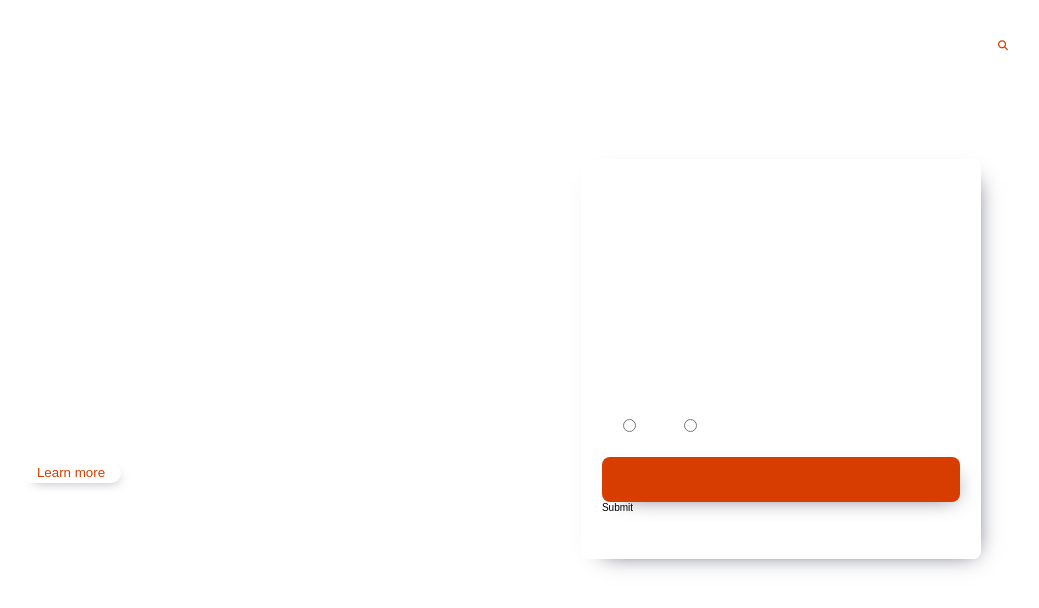
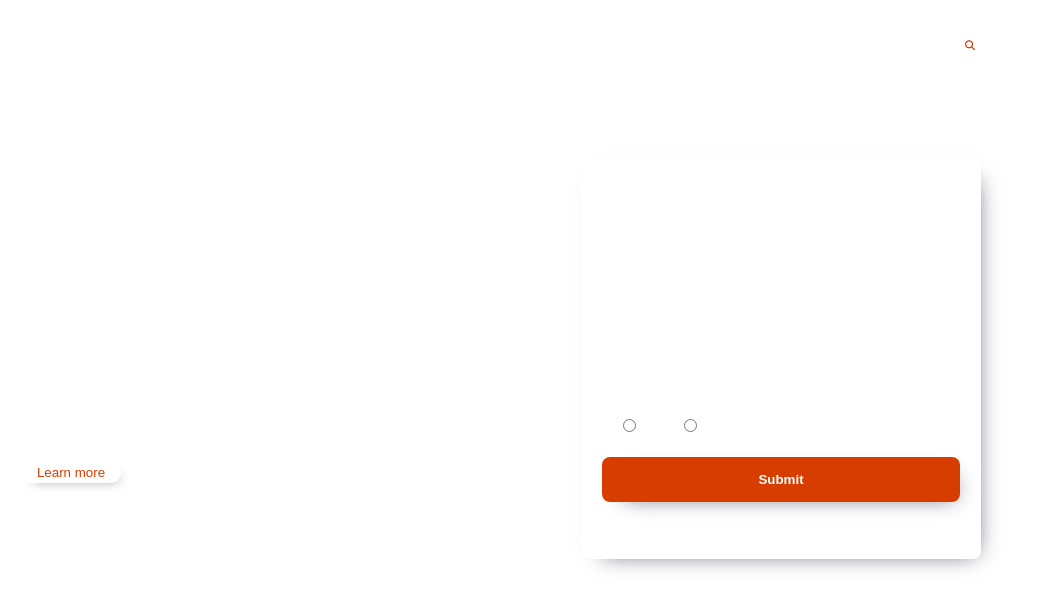
Before and after one commit to Aecheverri1/content-workshop-one, a plain HTML site: page index.html in a window 1280 px wide. Shown: the whole page, without its empty margins (139-1178 px from the left). Drawn offline with Linux system fonts and the light colour scheme.

Commit message:
Added styles corrections for searchbar

```diff
--- a/css/styles.css
+++ b/css/styles.css
@@ -43,6 +43,7 @@ nav {
 
 .searchbar-input {
     border-style: none;
+    width: 90%;
     outline: none;
     color: rgb(216, 61, 0);
 }
--- a/index.html
+++ b/index.html
@@ -50,7 +50,7 @@
           <input type="radio" name="are_you_support_specialist_" value="no">
         </div>
 
-        <input class="form-submit-button">Submit</input>
+        <input class="form-submit-button" type="submit"/>
       </form>
     </section>
   </main>
```
